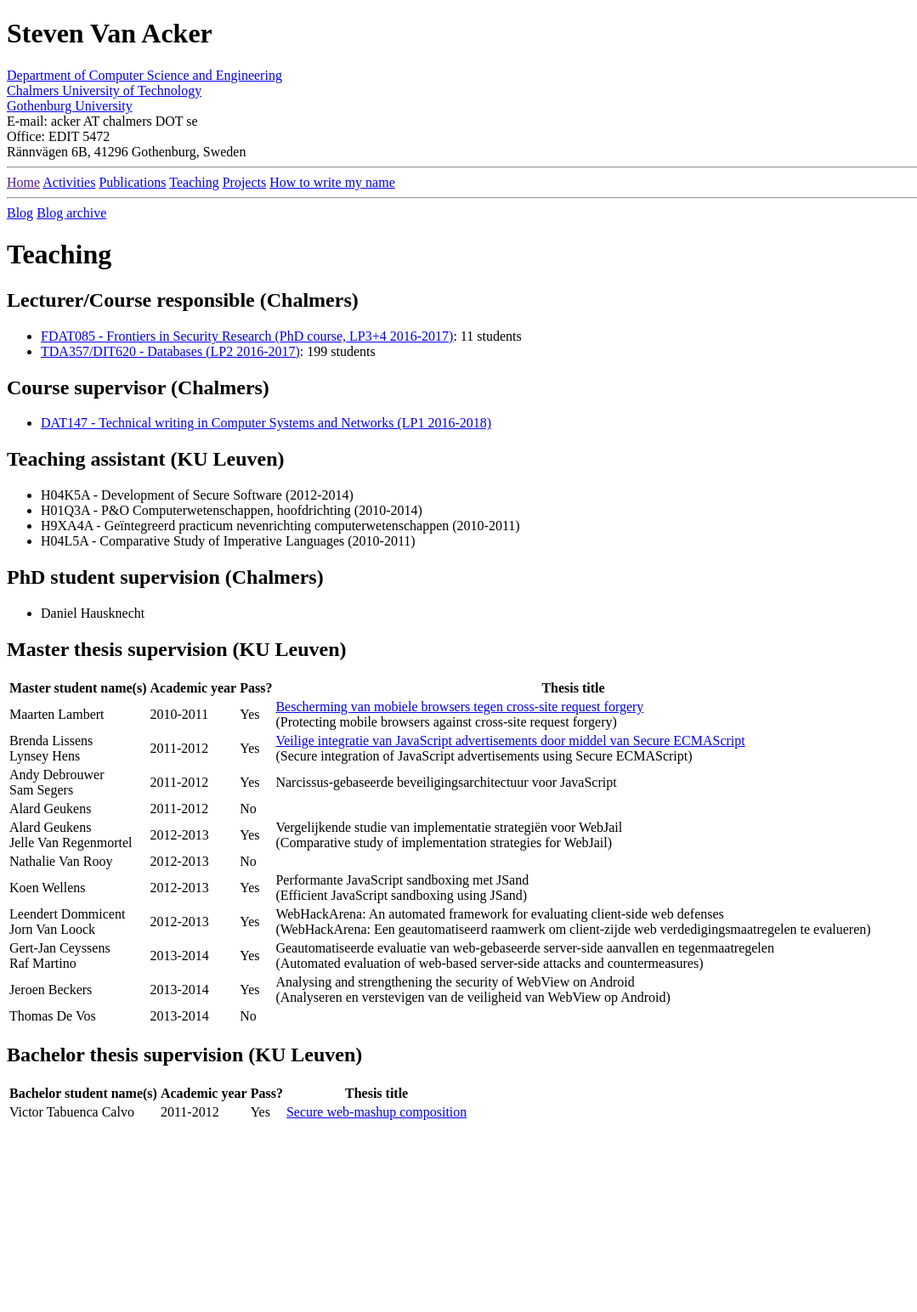
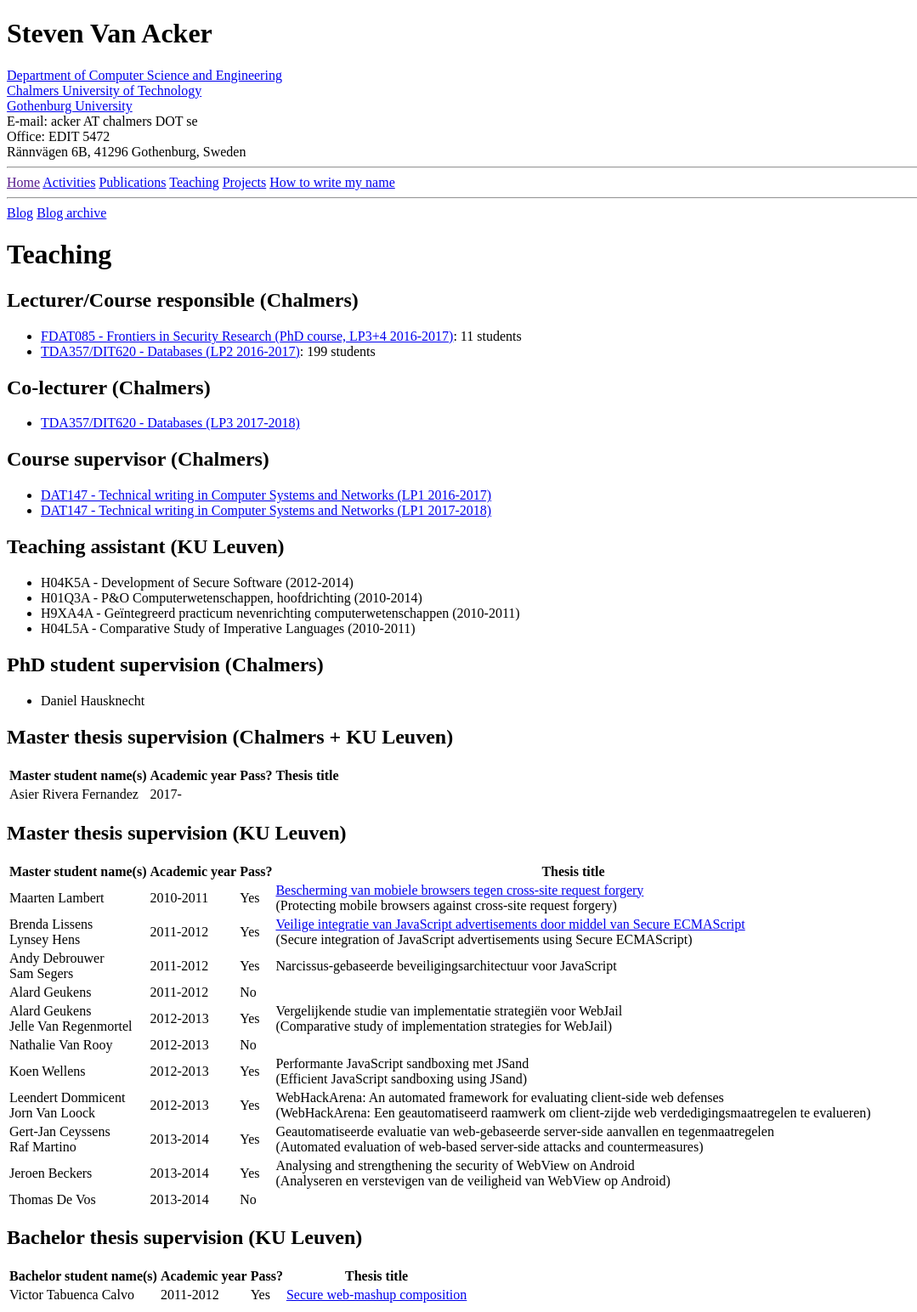
Before and after one commit to StevenVanAcker/stevenvanacker.github.io, a Jekyll site: the page built from teaching.md, in a window 1280 px wide. Shown: the whole page at 85% size, without its empty margins (0-1079 px from the left). Built offline with Jekyll 4.4.1, drawn with Linux system fonts in a browser that asks for light colours; nearby versions of some CDN libraries; library files that are not in the unit come from our copies; before the commit the page ends 1329 px from its top, so only the background shows below that.

Commit message:
update teaching

```diff
--- a/teaching.md
+++ b/teaching.md
@@ -11,9 +11,13 @@ rank: 4
 * [FDAT085 - Frontiers in Security Research (PhD course, LP3+4 2016-2017)](https://www.chalmers.se/sv/forskning/forskarutbildning/doktorandkurser/Sidor/institutionernas-doktorandkurser.aspx?course=FDAT085): 11 students
 * [TDA357/DIT620 - Databases (LP2 2016-2017)](http://www.cse.chalmers.se/edu/year/2016/course/TDA357/HT2016/): 199 students
 
+## Co-lecturer (Chalmers)
+* [TDA357/DIT620 - Databases (LP3 2017-2018)](http://www.cse.chalmers.se/edu/year/2017/course/TDA357/VT2017/)
+
 ## Course supervisor (Chalmers)
 
-* [DAT147 - Technical writing in Computer Systems and Networks (LP1 2016-2018)](https://pingpong.chalmers.se/public/courseId/6970/publicPage.do)
+* [DAT147 - Technical writing in Computer Systems and Networks (LP1 2016-2017)](https://pingpong.chalmers.se/public/courseId/6970/publicPage.do)
+* [DAT147 - Technical writing in Computer Systems and Networks (LP1 2017-2018)](https://pingpong.chalmers.se/public/courseId/6970/publicPage.do)
 
 ## Teaching assistant (KU Leuven)
 
@@ -25,6 +29,15 @@ rank: 4
 
 ## PhD student supervision (Chalmers)
 * Daniel Hausknecht
+
+## Master thesis supervision (Chalmers + KU Leuven)
+
+|-----------------------------------------------+---------------+---------------+-------------------------------------------------------------------------------|
+| Master student name(s)			| Academic year	| Pass? 	| Thesis title 									|
+|-----------------------------------------------|---------------|---------------|-------------------------------------------------------------------------------|
+| Asier Rivera Fernandez 			| 2017-		| 		| 										|
+|-----------------------------------------------+---------------+---------------+-------------------------------------------------------------------------------|
+{: .smalltext }
 
 ## Master thesis supervision (KU Leuven)
 
```
